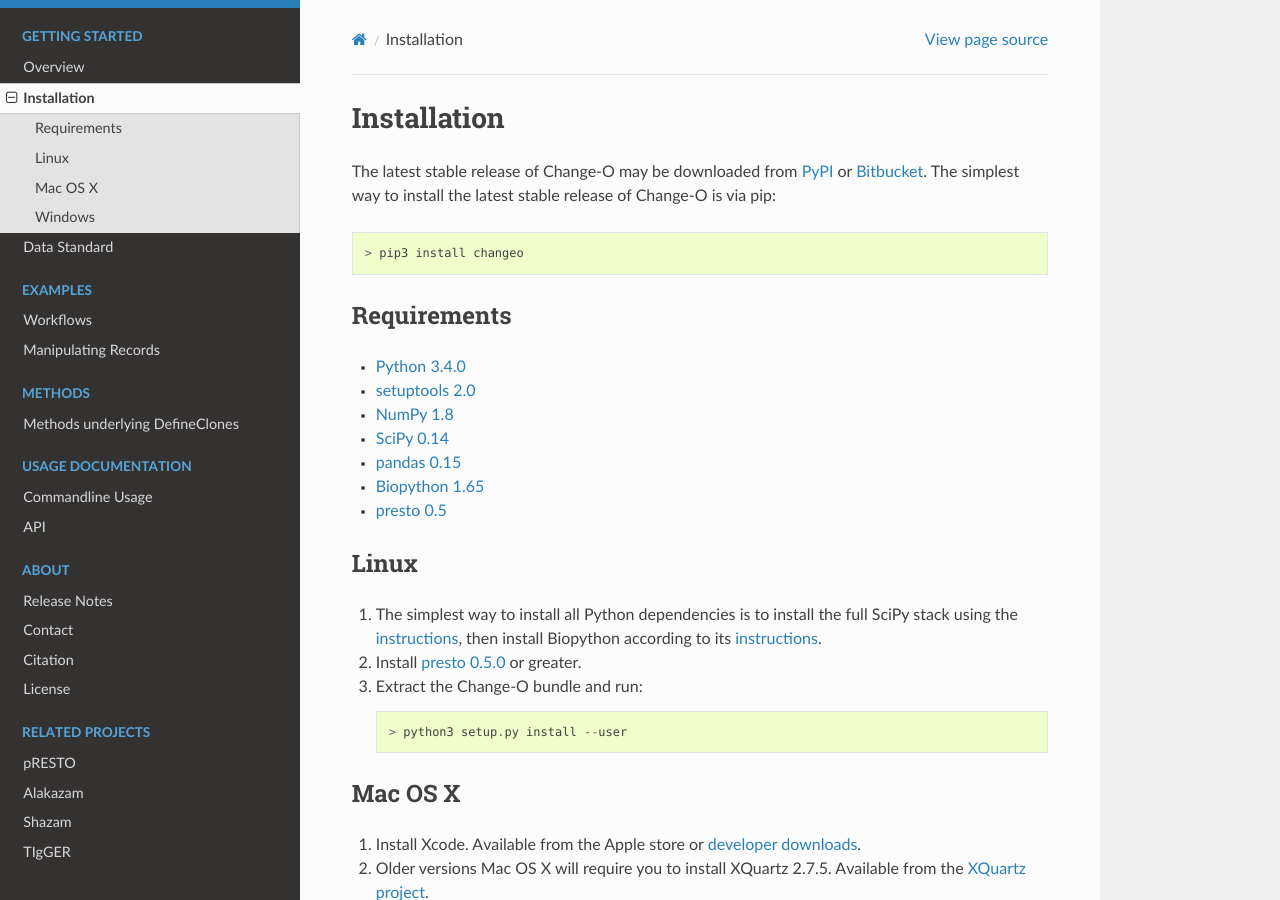
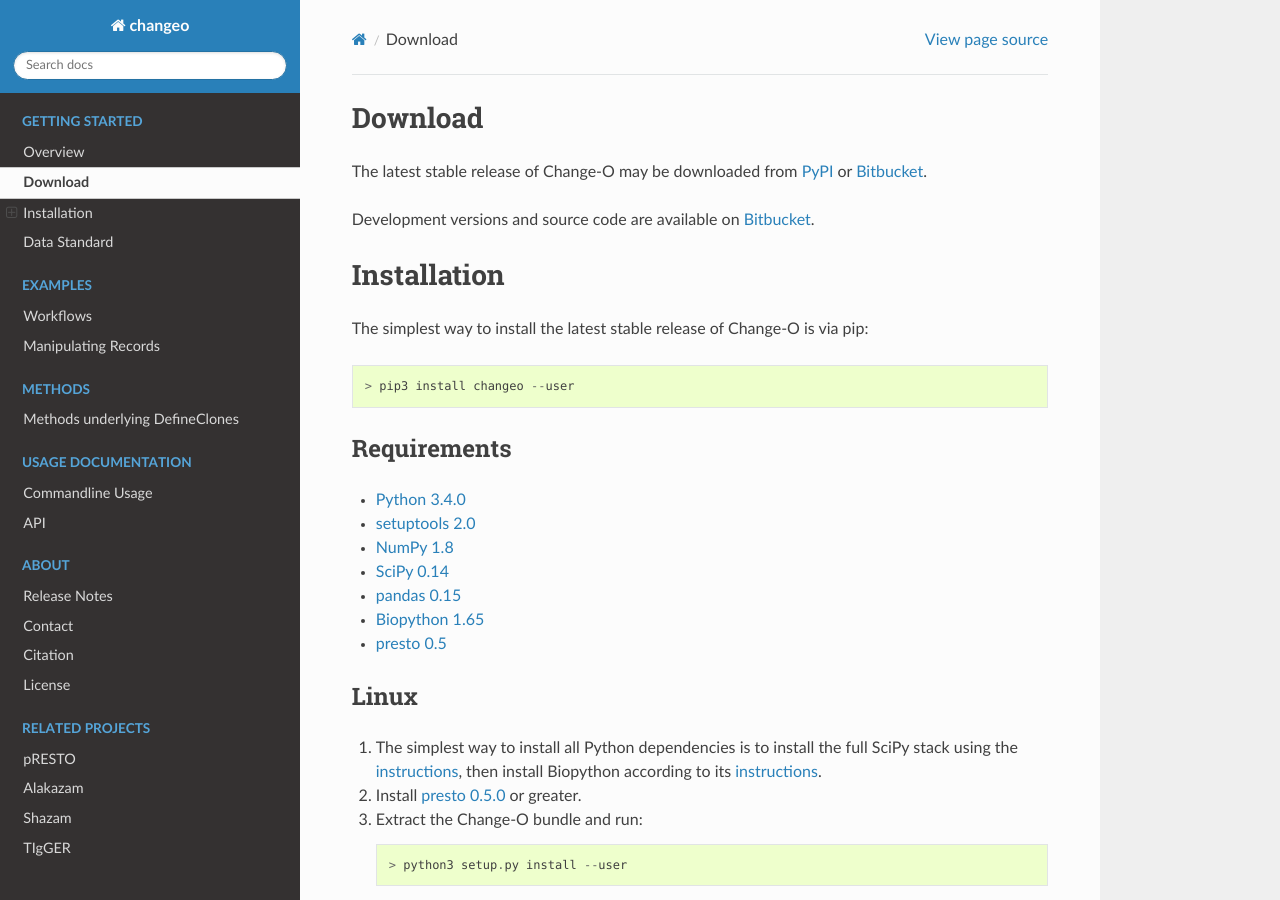
Before and after one commit to immcantation/changeo, a Sphinx documentation site: the page built from docs/install.rst, in a window 1280 px wide and 900 px high. Built offline with Sphinx 7.4.7 and the Read the Docs theme 2.0.0, drawn with Linux system fonts in a browser that asks for light colours; formulas are drawn with MathJax 3; the version number could not be read and is left out.

Commit message:
Doc tweaks.

```diff
--- a/INSTALL.rst
+++ b/INSTALL.rst
@@ -1,12 +1,9 @@
 Installation
 ================================================================================
 
-The latest stable release of Change-O may be downloaded from
-`PyPI <https://pypi.python.org/pypi/changeo>`__ or
-`Bitbucket <https://bitbucket.org/kleinstein/changeo/downloads>`__.
 The simplest way to install the latest stable release of Change-O is via pip::
 
-    > pip3 install changeo
+    > pip3 install changeo --user
 
 Requirements
 --------------------------------------------------------------------------------
--- a/docs/conf.py
+++ b/docs/conf.py
@@ -17,6 +17,9 @@
 import os
 import sphinx_rtd_theme
 from unittest.mock import MagicMock
+
+# Changeo imports
+import changeo.Version
 
 # Mock modules for readthedocs
 # TODO:  I think we can removed the presto mocks later - once a version of presto with the rtd check is on PyPI
@@ -76,9 +79,13 @@
 # built documents.
 #
 # The short X.Y version.
-version = '0.3.1'
+#version = '0.3.1'
 # The full version, including alpha/beta/rc tags.
-release = '0.3.1'
+#release = '0.3.1'
+# The short X.Y version.
+version = changeo.Version.__version__
+# The full version, including alpha/beta/rc tags.
+release = '%s-%s' % (changeo.Version.__version__, changeo.Version.__date__)
 
 # The language for content autogenerated by Sphinx. Refer to documentation
 # for a list of supported languages.
--- a/docs/install.rst
+++ b/docs/install.rst
@@ -1,3 +1,15 @@
+.. _Download:
+
+Download
+================================================================================
+
+The latest stable release of Change-O may be downloaded from
+`PyPI <https://pypi.python.org/pypi/changeo>`__ or
+`Bitbucket <https://bitbucket.org/kleinstein/changeo/downloads>`__.
+
+Development versions and source code are available on
+`Bitbucket <https://bitbucket.org/kleinstein/changeo/overview>`__.
+
 .. _Installation:
 
 .. include:: ../INSTALL.rst
```
